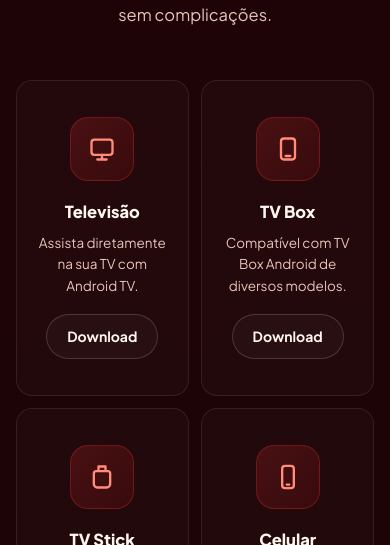
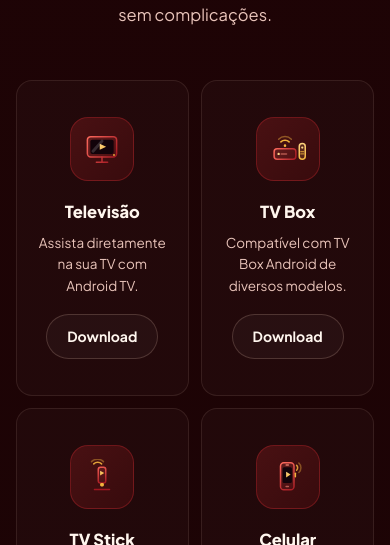
Before and after one commit to popcall-git/TVCinema_ms, a plain HTML site: page index.html in a window 390 px wide. Shown: the part 5424-5969 px from the top of the page. Drawn offline with Linux system fonts and the light colour scheme.

Commit message:
Device cards: redesign 4 icons as gradient SVG badges (TV/Box/Stick/Phone) with play, waves, details

```diff
--- a/index.html
+++ b/index.html
@@ -880,25 +880,90 @@ html.no-anim .reveal,html:not(.js) .reveal{opacity:1;transform:none}
     </div>
     <div class="dev-grid">
       <article class="dev reveal">
-        <div class="dev-ic"><svg width="28" height="28" viewBox="0 0 24 24" fill="none"><rect x="3" y="4" width="18" height="13" rx="2.5" stroke="#ff8d7a" stroke-width="2"/><path d="M8 21h8m-4-4v4" stroke="#ff8d7a" stroke-width="2" stroke-linecap="round"/></svg></div>
+        <div class="dev-ic"><svg width="36" height="36" viewBox="0 0 48 48" fill="none" aria-hidden="true">
+  <defs>
+    <linearGradient id="d1a" x1="4" y1="7" x2="44" y2="35" gradientUnits="userSpaceOnUse">
+      <stop offset="0" stop-color="#ff6b5e"/><stop offset="1" stop-color="#a01620"/>
+    </linearGradient>
+    <linearGradient id="d1b" x1="20" y1="16" x2="31" y2="27" gradientUnits="userSpaceOnUse">
+      <stop offset="0" stop-color="#ffd98a"/><stop offset="1" stop-color="#f2b33d"/>
+    </linearGradient>
+  </defs>
+  <rect x="4.5" y="7.5" width="39" height="27" rx="4.5" fill="url(#d1a)" fill-opacity=".16" stroke="url(#d1a)" stroke-width="2"/>
+  <rect x="8.5" y="11.5" width="31" height="19" rx="2.5" fill="#12030a"/>
+  <path d="M12 27 24 13.5" stroke="#ffffff" stroke-opacity=".16" stroke-width="4" stroke-linecap="round"/>
+  <path d="M21 17 29.5 21 21 25z" fill="url(#d1b)"/>
+  <circle cx="40" cy="32" r="1.2" fill="#f2b33d"/>
+  <path d="M24 34.5v6M16.5 41.5h15" stroke="url(#d1a)" stroke-width="2" stroke-linecap="round"/>
+</svg></div>
         <h3>Televisão</h3>
         <p>Assista diretamente na sua TV com Android TV.</p>
         <a class="btn btn-ghost btn-sm" href="https://oss.tvcinema.store/apk/TVCinema.code.stb.1.0.01.202611152352.apk" download>Download</a>
       </article>
       <article class="dev reveal d1">
-        <div class="dev-ic"><svg width="28" height="28" viewBox="0 0 24 24" fill="none"><rect x="6" y="3" width="12" height="18" rx="2.5" stroke="#ff8d7a" stroke-width="2"/><path d="M10 18h4" stroke="#ff8d7a" stroke-width="2" stroke-linecap="round"/></svg></div>
+        <div class="dev-ic"><svg width="36" height="36" viewBox="0 0 48 48" fill="none" aria-hidden="true">
+  <defs>
+    <linearGradient id="d2a" x1="6" y1="22" x2="36" y2="38" gradientUnits="userSpaceOnUse">
+      <stop offset="0" stop-color="#ff6b5e"/><stop offset="1" stop-color="#a01620"/>
+    </linearGradient>
+    <linearGradient id="d2b" x1="38" y1="14" x2="46" y2="38" gradientUnits="userSpaceOnUse">
+      <stop offset="0" stop-color="#ffd98a"/><stop offset="1" stop-color="#f2b33d"/>
+    </linearGradient>
+  </defs>
+  <circle cx="20" cy="19.5" r="1.7" fill="#f2b33d"/>
+  <path d="M14.5 14.5a7.8 7.8 0 0 1 11 0" stroke="#f2b33d" stroke-width="2" stroke-linecap="round"/>
+  <path d="M11.5 11a12 12 0 0 1 17 0" stroke="#f2b33d" stroke-opacity=".45" stroke-width="2" stroke-linecap="round"/>
+  <rect x="5.5" y="23.5" width="29" height="14" rx="4" fill="url(#d2a)" fill-opacity=".16" stroke="url(#d2a)" stroke-width="2"/>
+  <circle cx="11.5" cy="30.5" r="1.6" fill="#ffd98a"/>
+  <path d="M15 30.5h7" stroke="#ff8d7a" stroke-width="2" stroke-linecap="round" stroke-opacity=".55"/>
+  <rect x="39" y="16.5" width="8" height="21" rx="4" fill="url(#d2b)" fill-opacity=".14" stroke="url(#d2b)" stroke-width="2"/>
+  <circle cx="43" cy="22" r="1.5" fill="#ffd98a"/>
+  <path d="M41 27.5h4M41 30.5h4" stroke="#f2b33d" stroke-width="1.6" stroke-linecap="round" stroke-opacity=".7"/>
+</svg></div>
         <h3>TV Box</h3>
         <p>Compatível com TV Box Android de diversos modelos.</p>
         <a class="btn btn-ghost btn-sm" href="https://oss.tvcinema.store/apk/TVCinema.code.stb.1.0.01.202611152352.apk" download>Download</a>
       </article>
       <article class="dev reveal d2">
-        <div class="dev-ic"><svg width="28" height="28" viewBox="0 0 24 24" fill="none"><path d="M9 3h6v4H9zM7 7h10a2 2 0 0 1 2 2v9a3 3 0 0 1-3 3H8a3 3 0 0 1-3-3V9a2 2 0 0 1 2-2z" stroke="#ff8d7a" stroke-width="2" stroke-linejoin="round"/></svg></div>
+        <div class="dev-ic"><svg width="36" height="36" viewBox="0 0 48 48" fill="none" aria-hidden="true">
+  <defs>
+    <linearGradient id="d3a" x1="19" y1="6" x2="30" y2="31" gradientUnits="userSpaceOnUse">
+      <stop offset="0" stop-color="#ff6b5e"/><stop offset="1" stop-color="#a01620"/>
+    </linearGradient>
+    <linearGradient id="d3b" x1="20" y1="13" x2="28" y2="21" gradientUnits="userSpaceOnUse">
+      <stop offset="0" stop-color="#ffd98a"/><stop offset="1" stop-color="#f2b33d"/>
+    </linearGradient>
+  </defs>
+  <path d="M13 6.5a7.5 7.5 0 0 1 10.5 0" stroke="#f2b33d" stroke-width="2" stroke-linecap="round" stroke-opacity=".9"/>
+  <path d="M10 3.5a11.5 11.5 0 0 1 16 0" stroke="#f2b33d" stroke-width="2" stroke-linecap="round" stroke-opacity=".4"/>
+  <rect x="19" y="11" width="10" height="21" rx="3" fill="url(#d3a)" fill-opacity=".16" stroke="url(#d3a)" stroke-width="2"/>
+  <path d="M21.5 15.5 27 18.75 21.5 22z" fill="url(#d3b)"/>
+  <rect x="21.5" y="32" width="5" height="4.5" rx="1.5" fill="#f2b33d"/>
+  <path d="M14 40.5h20" stroke="url(#d3a)" stroke-width="2" stroke-linecap="round"/>
+</svg></div>
         <h3>TV Stick</h3>
         <p>Use no seu TV Stick e leve a TVCinema para qualquer lugar.</p>
         <a class="btn btn-ghost btn-sm" href="https://oss.tvcinema.store/apk/TVCinema.code.stb.1.0.01.202611152352.apk" download>Download</a>
       </article>
       <article class="dev reveal d3">
-        <div class="dev-ic"><svg width="28" height="28" viewBox="0 0 24 24" fill="none"><rect x="7" y="2.5" width="10" height="19" rx="2.5" stroke="#ff8d7a" stroke-width="2"/><path d="M11 18.5h2" stroke="#ff8d7a" stroke-width="2" stroke-linecap="round"/></svg></div>
+        <div class="dev-ic"><svg width="36" height="36" viewBox="0 0 48 48" fill="none" aria-hidden="true">
+  <defs>
+    <linearGradient id="d4a" x1="14" y1="5" x2="34" y2="43" gradientUnits="userSpaceOnUse">
+      <stop offset="0" stop-color="#ff6b5e"/><stop offset="1" stop-color="#a01620"/>
+    </linearGradient>
+    <linearGradient id="d4b" x1="21" y1="16" x2="29" y2="24" gradientUnits="userSpaceOnUse">
+      <stop offset="0" stop-color="#ffd98a"/><stop offset="1" stop-color="#f2b33d"/>
+    </linearGradient>
+  </defs>
+  <path d="M35.5 8.5a4.5 4.5 0 0 1 0 6.5" stroke="#f2b33d" stroke-width="2" stroke-linecap="round" stroke-opacity=".85"/>
+  <path d="M38.5 5.5a8.5 8.5 0 0 1 0 12.5" stroke="#f2b33d" stroke-width="2" stroke-linecap="round" stroke-opacity=".4"/>
+  <rect x="14" y="5" width="18" height="36" rx="4.5" fill="url(#d4a)" fill-opacity=".14" stroke="url(#d4a)" stroke-width="2"/>
+  <rect x="16.8" y="11" width="12.4" height="21" rx="2" fill="#12030a"/>
+  <path d="M21.5 17 27.5 20.75 21.5 24.5z" fill="url(#d4b)"/>
+  <path d="M21.5 8h3" stroke="#ff8d7a" stroke-width="1.8" stroke-linecap="round" stroke-opacity=".8"/>
+  <path d="M33.8 19v4.5" stroke="#f2b33d" stroke-width="2" stroke-linecap="round"/>
+  <path d="M21.5 36.8h3" stroke="#ff8d7a" stroke-width="2" stroke-linecap="round" stroke-opacity=".6"/>
+</svg></div>
         <h3>Celular</h3>
         <p>Baixe o aplicativo da TVCinema no seu celular Android.</p>
         <a class="btn btn-ghost btn-sm" href="https://oss.tvcinema.store/apk/TVCinema.code.mobile.1.0.01.202611152352.apk" download>Download</a>
```
